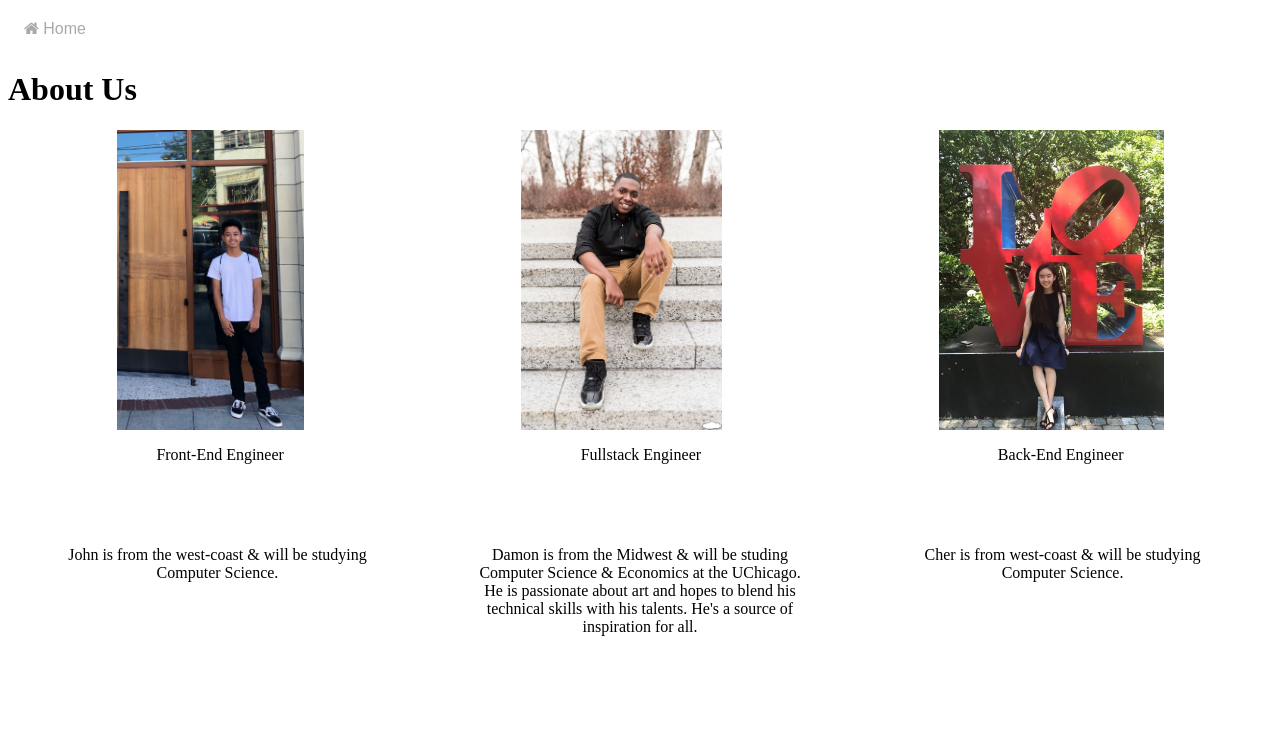
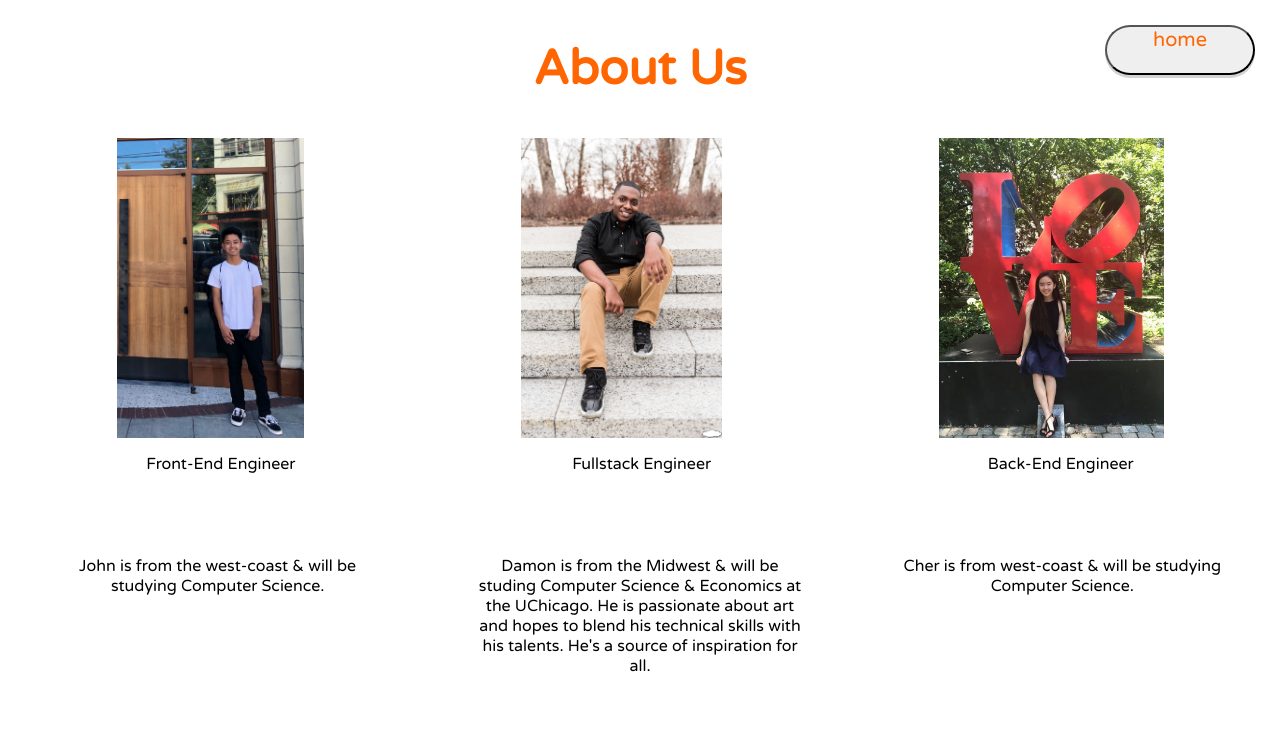
Before and after one commit to jgabatin/Incanvascent, a Python web app: template templates/aboutus.html in a window 1280 px wide. Shown: the top 741 px of the page. Run offline with Jinja, Linux system fonts and the light colour scheme; the template is opened without the code that fills it, so the values that code supplies are empty.

Commit message:
aboutus test

```diff
--- a/styles/about_us_style.css
+++ b/styles/about_us_style.css
@@ -1,10 +1,38 @@
-.floating-box{
+body {
+  font-family: 'Varela Round', sans-serif;
+}
+
+.center {
+  text-align: center;
+}
+
+.btn {
+    font-size: 20px;
+    width: 150px;
+    height: 50px;
+    position: absolute;
+    top:25px;
+    right:25px;
+    display: flex;
+    justify-content: center;
+}
+
+#hbut {
+  cursor: pointer;
+  box-shadow: 0 3px lightgray;
+  border-radius: 50px;
+  color: #FF6501;
+  font-family: inherit;
+}
+
+.aboutus {
+  font-size: xx-large;
+  color: #FF6501;
+}
+
+.floating-box {
   display: flex;
   justify-content: space-around;
-      /* width: 350px;
-      height: 500px;
-      margin: 5px;
-      vertical-align: middle; */
   margin: auto;
   padding-left: : 100px;
   padding-right: : : 100px;
@@ -15,7 +43,6 @@
 .roles {
   display: flex;
   justify-content: space-around;
-
   text-align: center;
 }
 
--- a/templates/aboutus.html
+++ b/templates/aboutus.html
@@ -1,28 +1,10 @@
 <!DOCTYPE html>
 <html lang="en" dir="ltr">
   <head>
-    <title> About Us </title>
+    <title>About Us</title>
     <link rel="stylesheet" href="/styles/about_us_style.css">
     <link href="https://fonts.googleapis.com/css?family=Varela+Round" rel="stylesheet">
-    <!-- Add icon library -->
-<link rel="stylesheet" href="https://cdnjs.cloudflare.com/ajax/libs/font-awesome/4.7.0/css/font-awesome.min.css">
-<style>
-  .btn {
-    background-color: white;
-    border: none;
-    color: darkgray;
-    padding: 12px 16px;
-    font-size: 16px;
-    cursor: pointer;
-}
 
-/* Darker background on mouse-over */
-.btn:hover {
-    background-color: lightgray;
-    color: white;
-}
-</style>
-  </head>
   <body>
     <!-- Music -->
     <audio autoplay loop>
@@ -30,26 +12,24 @@
     Your browser does not support the audio element.
     </audio>
 
-      <a href="http://localhost:8080/"> <button class="btn"><i class="fa fa-home"></i> Home</button></a>
-<div>
-  <h1> About Us </h1>
+    <a href="http://localhost:8080/">
+    <button class="btn" id="hbut">home</button></a>
 
+    <section class="center">
+      <div class="aboutus">
+        <h1>About Us</h1>
+      </div>
       <div class= "floating-box">
-
-  <img height="300px" id= "j"src="/images/John.jpg">
-
-
-  <img height="300px"id= "d"src="/images/Damon.jpg">
-
-  <img height= "300px" id= "c"src="images/Cher.jpg">
-
+        <img height="300px" id= "j" src="/images/John.jpg">
+        <img height="300px" id= "d" src="/images/Damon.jpg">
+        <img height="300px" id= "c" src="images/Cher.jpg">
       </div>
+    </section>
     <div class="roles">
-<p id= "john"> Front-End Engineer</p>
-<p id= "damon"> Fullstack Engineer</p>
-<p id= "cher"> Back-End Engineer</p>
+        <p id= "john">Front-End Engineer</p>
+        <p id= "damon">Fullstack Engineer</p>
+        <p id= "cher">Back-End Engineer</p>
     </div>
-
     <div class="grid">
     <div class="bios">
       <p> John is from the west-coast & will be studying Computer Science. </p>
@@ -57,14 +37,12 @@
     <div class="bios">
       <p> Damon is from the Midwest & will be studing Computer Science & Economics at the UChicago.
           He is passionate about art and hopes to blend his technical skills with his talents. He's a
-  source of inspiration for all. </p>
+          source of inspiration for all.
+      </p>
     </div>
     <div class="bios">
       <p> Cher is from west-coast & will be studying Computer Science. </p>
    </div>
    </div>
-
-
-
  </body>
 </html>
```
Lines whose indentation alone changed are shown as unchanged.
